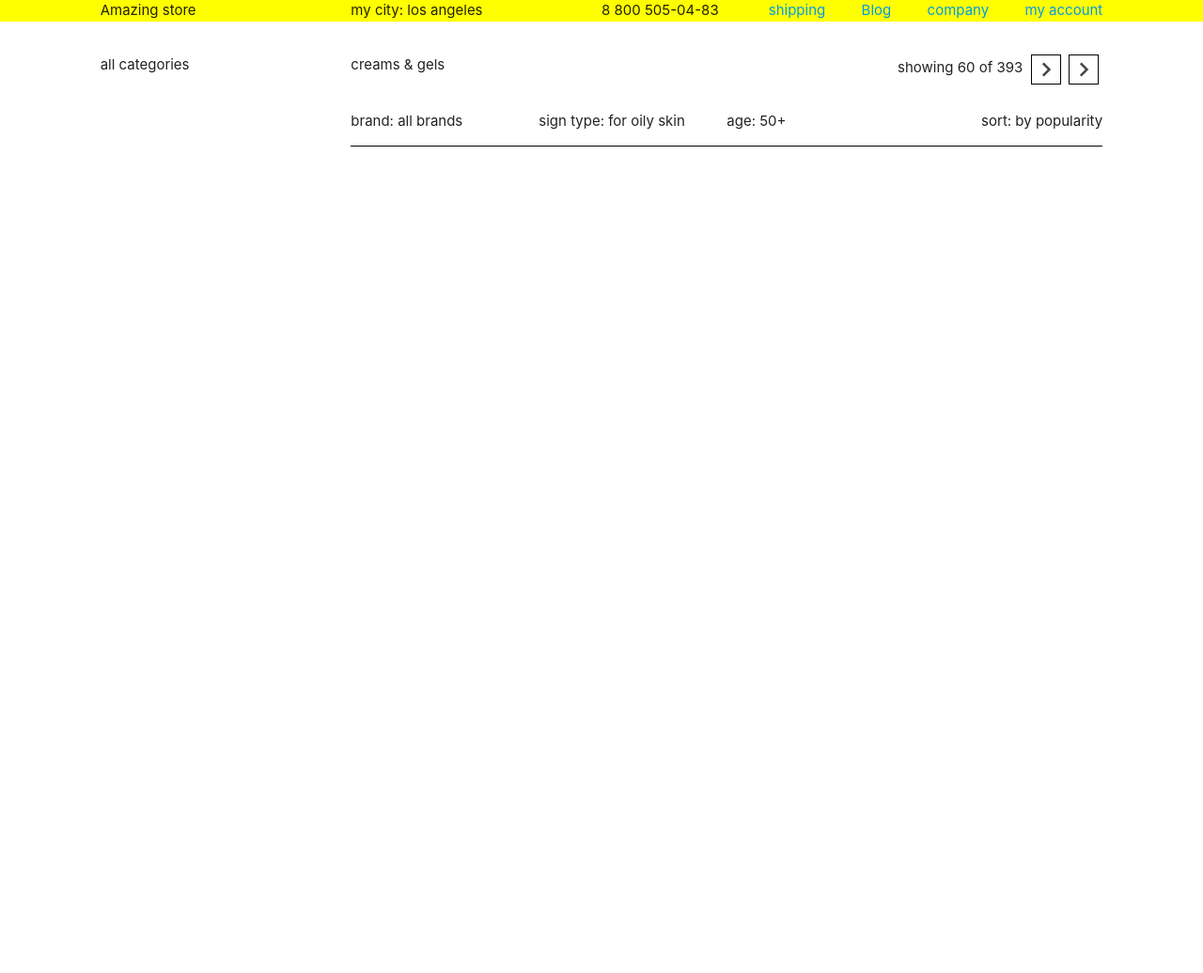
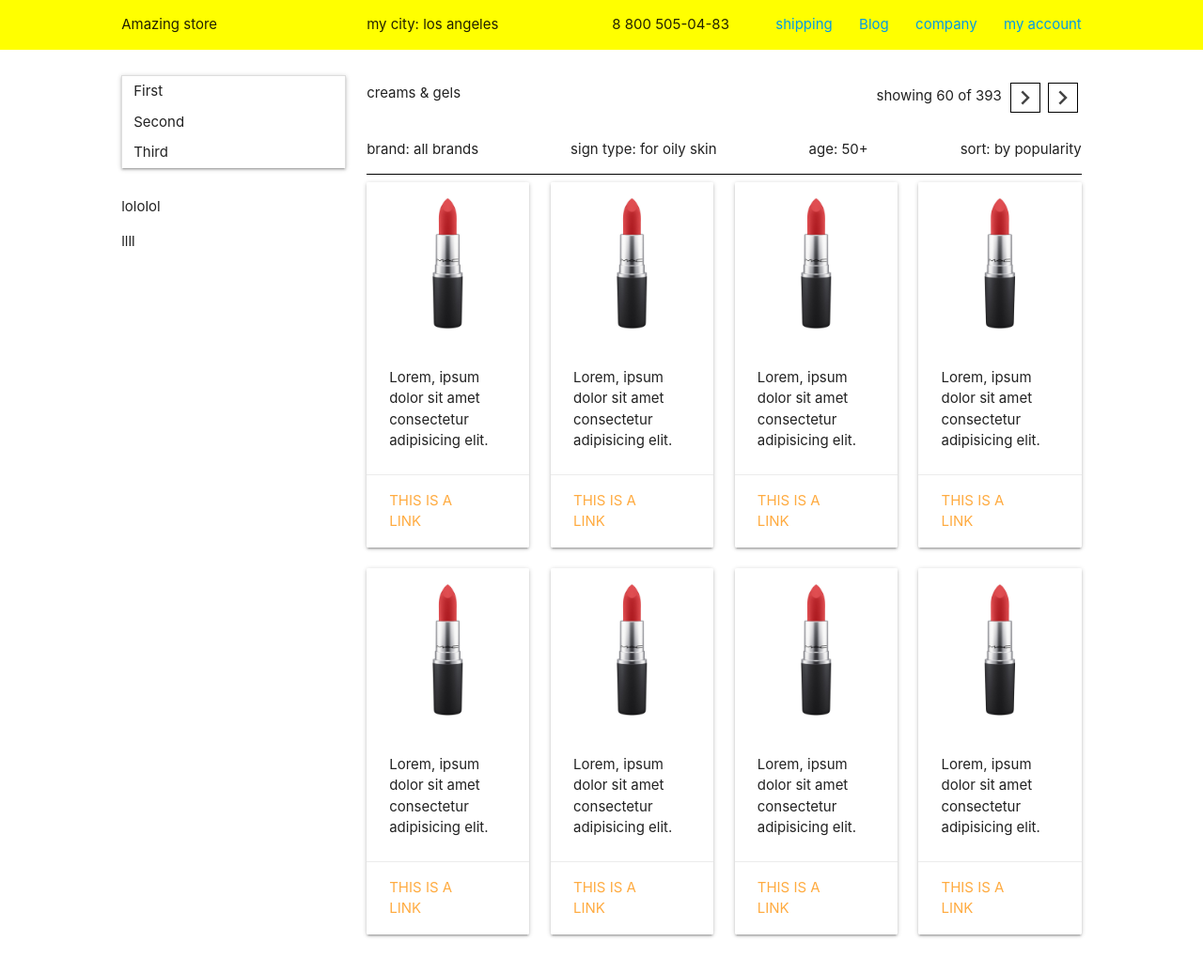
Before and after one commit to ramirosuarez/prototipo-materialize, a plain HTML site: page index.html in a window 1280 px wide. Shown: the whole page at 94% size. Before the commit the page ends 800 px from the top, so only its background shows below. Drawn offline with Linux system fonts and the light colour scheme.

Commit message:
agregando detalles en el menu lateral
se empezo a realizar el menu lateral

```diff
--- a/css/main.css
+++ b/css/main.css
@@ -1,12 +1,14 @@
+
 .space-between{
     display: flex;
     justify-content: space-between;
+
 }
+
 .cabezera{
     background-color: yellow;
 
 }
-
 
 .pagination li a{
     padding: 0px;
@@ -18,24 +20,33 @@
 
 }
 
-.centrado{
-    display: flex;
-    align-items:center;
-
-}
 .pag-titulo{
     margin:0 5px;
 }
 
 .centrado{
-    display: flex;
+    display: inline-flex;
     align-items:center;
-}
-
-.row .col {
-    padding: 0px;
 }
 
 .border{
     border-bottom: 1px solid black;
+
 }
+.publicidad{
+    display: inline-flex; flex-direction: column;
+}
+
+.p-0{
+    padding: 0 !important;
+}
+.collapsible-header,.collapsible-body{
+    border: none;
+    text-decoration: none;
+   }
+.collapsible-header{
+    padding: 5px 12px  ;
+}
+.collapsible-body{
+    padding: 5px 12px;;
+}
--- a/index.html
+++ b/index.html
@@ -15,10 +15,16 @@
 <body>
   <header class="cabezera">
     <div class="row">
-      <div class="col m10 offset-m1 ">
-        <div class="col m3 s12">Amazing store</div>
-        <div class="col m3 s6">my city: los angeles</div>
-        <div class="col m2 s6">8 800 505-04-83</div>
+      <div class="col m10 offset-m1 centrado">
+        <div class="col m3 s12">
+          <p>Amazing store</p>
+        </div>
+        <div class="col m3 s6">
+          <p>my city: los angeles</p>
+        </div>
+        <div class="col m2 s6">
+          <p>8 800 505-04-83</p>
+        </div>
         <div class="col m4 space-between s12">
           <a href="">shipping</a>
           <a href="">Blog</a>
@@ -29,40 +35,192 @@
     </div>
   </header>
 
+
   <div class="row">
-    <div class="col m10 offset-m1 ">
+    <div class="col m10 offset-m1">
       <!-- Page Layout here -->
 
-      <div class="col m3">
-        <p class="">all categories</p>
+      <div class="col m3 publicidad">
+        <div class="">
+          <ul class="collapsible ">
+            <li class="">
+              <div class="collapsible-header">First</div>
+              <div class="collapsible-body">
+                <ul><a href="">1</a></ul>
+                <ul><a href="">2</a></ul>
+                <ul><a href="">3</a></ul>
+                <ul><a href="">4</a></ul>
+                <ul><a href="">5</a></ul>
+              </div>
+            </li>
+            <li>
+              <div class="collapsible-header">Second</div>
+              <div class="collapsible-body">Lorem ipsum dolor sit amet.</div>
+            </li>
+            <li>
+              <div class="collapsible-header">Third</div>
+              <div class="collapsible-body ">Lorem ipsum dolor sit amet.</div>
+            </li>
+          </ul>
+        </div>
+        <div class="">
+          <p>
+            lololol
+          </p>
+          <p>llll</p>
+        </div>
         <!-- Grey navigation panel -->
       </div>
-      <div class="col m9 ">
-        <div class="space-between">
+      <div class="col m9">
+        <div class="col m12 p-0">
+          <div class="left">
             <p>creams & gels</p>
+          </div>
+          <div class="right">
             <ul class="pagination centrado">
               <p class="pag-titulo">showing 60 of 393</p>
               <li class=""><a href="#!"><i class="material-icons">chevron_right</i></a></li>
               <li class=""><a href="#!"><i class="material-icons">chevron_right</i></a></li>
             </ul>
+          </div>
+        </div>
+        <div class="col m12 p-0">
+
+          <div class="space-between border">
+            <div class="">
+              <p class="">brand: all brands</p>
+            </div>
+            <div class="">
+              <p class="">sign type: for oily skin</p>
+            </div>
+            <div class="">
+              <p class="">age: 50+</p>
+            </div>
+            <div class="">
+              <p class=" right-align">sort: by popularity</p>
+            </div>
+          </div>
+          <div class="row">
+            <div class="col s12 m3">
+              <div class="card">
+                <div class="card-image"><img src="img/1.jpg"></div>
+                <div class="card-content">
+                  <p>Lorem, ipsum dolor sit amet consectetur adipisicing elit.</p>
+                </div>
+                <div class="card-action">
+                  <a href="#">This is a link</a>
+                </div>
+              </div>
+            </div>
+            <div class="col s12 m3">
+              <div class="card">
+                <div class="card-image">
+                  <img src="img/1.jpg">
 
                 </div>
-        <div class="border space-between">
-          <p class="col m3">brand: all brands</p>
-          <p class="col m3">sign type: for oily skin</p>
-          <p class="col m3">age: 50+</p>
-          <p class="col m3 right-align">sort: by popularity</p>
+                <div class="card-content">
+                  <p>Lorem, ipsum dolor sit amet consectetur adipisicing elit.</p>
+                </div>
+                <div class="card-action">
+                  <a href="#">This is a link</a>
+                </div>
+              </div>
+            </div>
+            <div class="col s12 m3">
+              <div class="card">
+                <div class="card-image">
+                  <img src="img/1.jpg">
 
                 </div>
-        <!-- Teal page content  -->
+                <div class="card-content">
+                  <p>Lorem, ipsum dolor sit amet consectetur adipisicing elit.</p>
+                </div>
+                <div class="card-action">
+                  <a href="#">This is a link</a>
+                </div>
+              </div>
+            </div>
+            <div class="col s12 m3">
+              <div class="card">
+                <div class="card-image">
+                  <img src="img/1.jpg">
+                </div>
+                <div class="card-content">
+                  <p>Lorem, ipsum dolor sit amet consectetur adipisicing elit.</p>
+                </div>
+                <div class="card-action">
+                  <a href="#">This is a link</a>
+                </div>
+              </div>
+            </div>
+            <div class="col s12 m3">
+              <div class="card">
+                <div class="card-image">
+                  <img src="img/1.jpg">
+
+                </div>
+                <div class="card-content">
+                  <p>Lorem, ipsum dolor sit amet consectetur adipisicing elit.</p>
+                </div>
+                <div class="card-action">
+                  <a href="#">This is a link</a>
+                </div>
+              </div>
+            </div>
+            <div class="col s12 m3">
+              <div class="card">
+                <div class="card-image">
+                  <img src="img/1.jpg">
+
+                </div>
+                <div class="card-content">
+                  <p>Lorem, ipsum dolor sit amet consectetur adipisicing elit.</p>
+                </div>
+                <div class="card-action">
+                  <a href="#">This is a link</a>
+                </div>
+              </div>
+            </div>
+            <div class="col s12 m3">
+              <div class="card">
+                <div class="card-image">
+                  <img src="img/1.jpg">
+
+                </div>
+                <div class="card-content">
+                  <p>Lorem, ipsum dolor sit amet consectetur adipisicing elit.</p>
+                </div>
+                <div class="card-action">
+                  <a href="#">This is a link</a>
+                </div>
+              </div>
+            </div>
+            <div class="col s12 m3">
+              <div class="card">
+                <div class="card-image">
+                  <img src="img/1.jpg">
+                </div>
+                <div class="card-content">
+                  <p>Lorem, ipsum dolor sit amet consectetur adipisicing elit.</p>
+                </div>
+                <div class="card-action">
+                  <a href="#">This is a link</a>
+                </div>
+              </div>
+            </div>
+          </div>
+        </div>
 
       </div>
 
+
     </div>
-  </div>
+    <!--JavaScript at end of body for optimized loading-->
+    <script src=""></script>
+    <script type="text/javascript" src="js/jquery.min.js"></script>
+    <script type="text/javascript" src="js/materialize.min.js"></script>
+    <script type="text/javascript" src="js/app.js"></script>
 
-  <!--JavaScript at end of body for optimized loading-->
-  <script type="text/javascript" src="js/materialize.min.js"></script>
 </body>
 
 </html>
--- /dev/null
+++ b/js/app.js
@@ -0,0 +1,6 @@
+
+  // Or with jQuery
+
+  $(document).ready(function(){
+    $('.collapsible').collapsible();
+  });
```
Also changed, not shown: img/1.jpg (added), js/jquery.min.js (added). Lines whose indentation alone changed are shown as unchanged.
